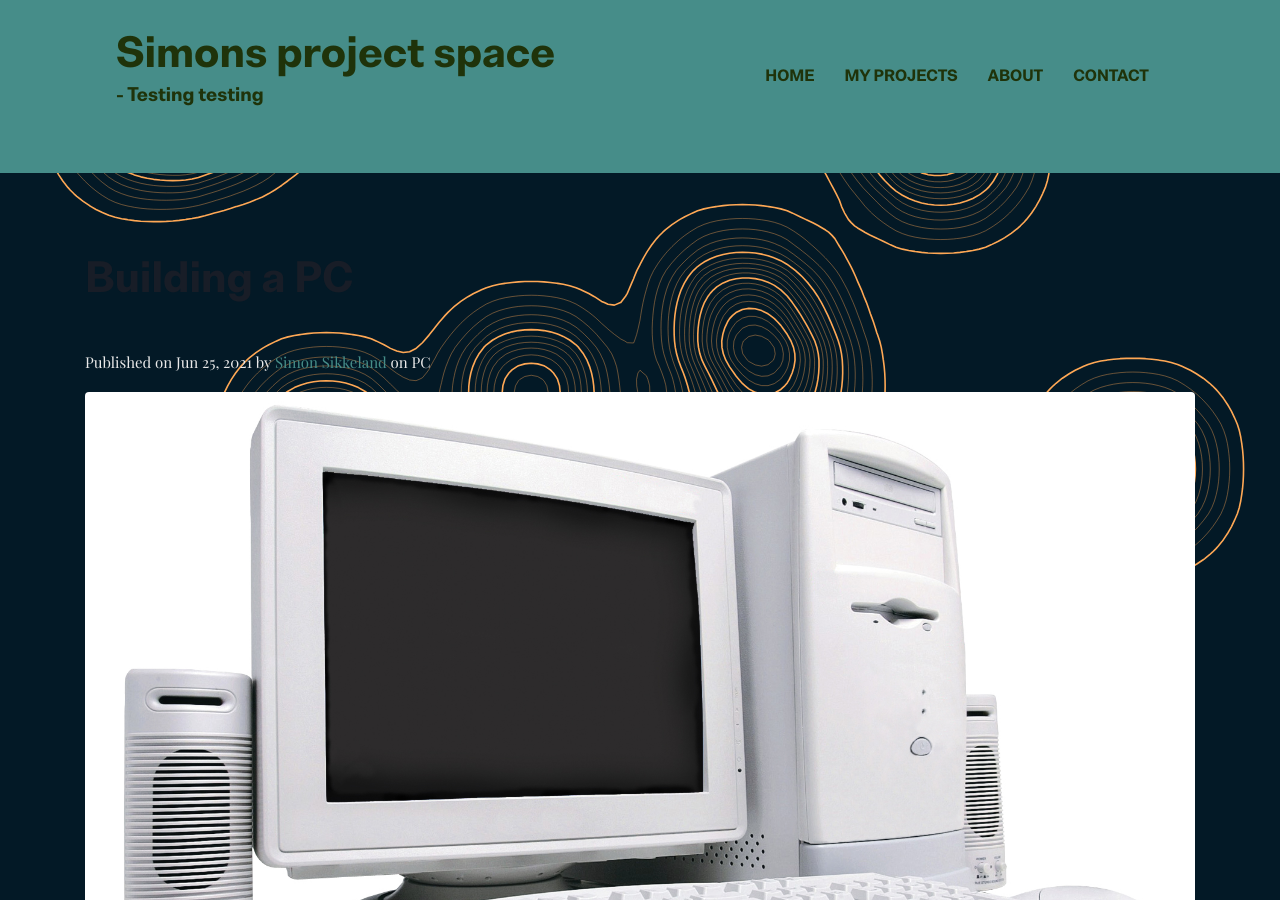
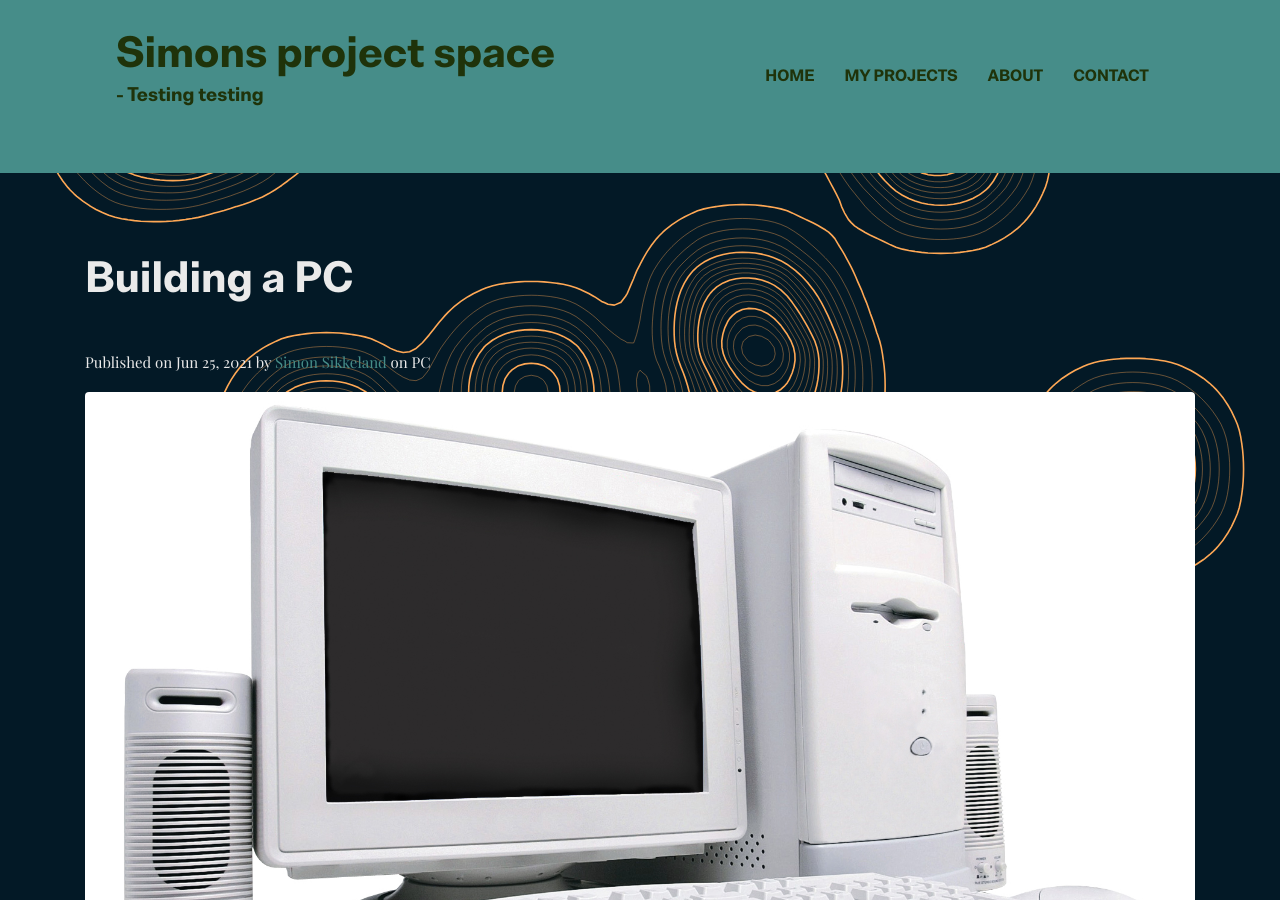
Before and after one commit to simonsikkeland/blog, a Jekyll site: the page built from _posts/2021-25-06-pc-build.markdown, in a window 1280 px wide and 900 px high, scrolled down 331 px. Built offline with Jekyll 4.4.1, drawn with Linux system fonts in a browser that asks for light colours.

Commit message:
fixing header in post

```diff
--- a/_layouts/post.html
+++ b/_layouts/post.html
@@ -27,7 +27,7 @@ layout: default
   <div class="container">
     <div class="row">
       <div class="col-lg-12">
-        <h3 class="primary-color font-tertiary mb-5">{{ page.title | escape }}</h3>
+        <h3 class="text-color font-tertiary mb-5">{{ page.title | escape }}</h3>
         <p class="font-secondary">Published on {{ page.date | date: '%b %d, %Y' }} by <span class="text-primary">{{ page.author }}</span
             class="text-primary"> on {% for tag in page.tags %}<span>{{ tag }} </span>{% endfor %}</p>
         <div class="content">
```
